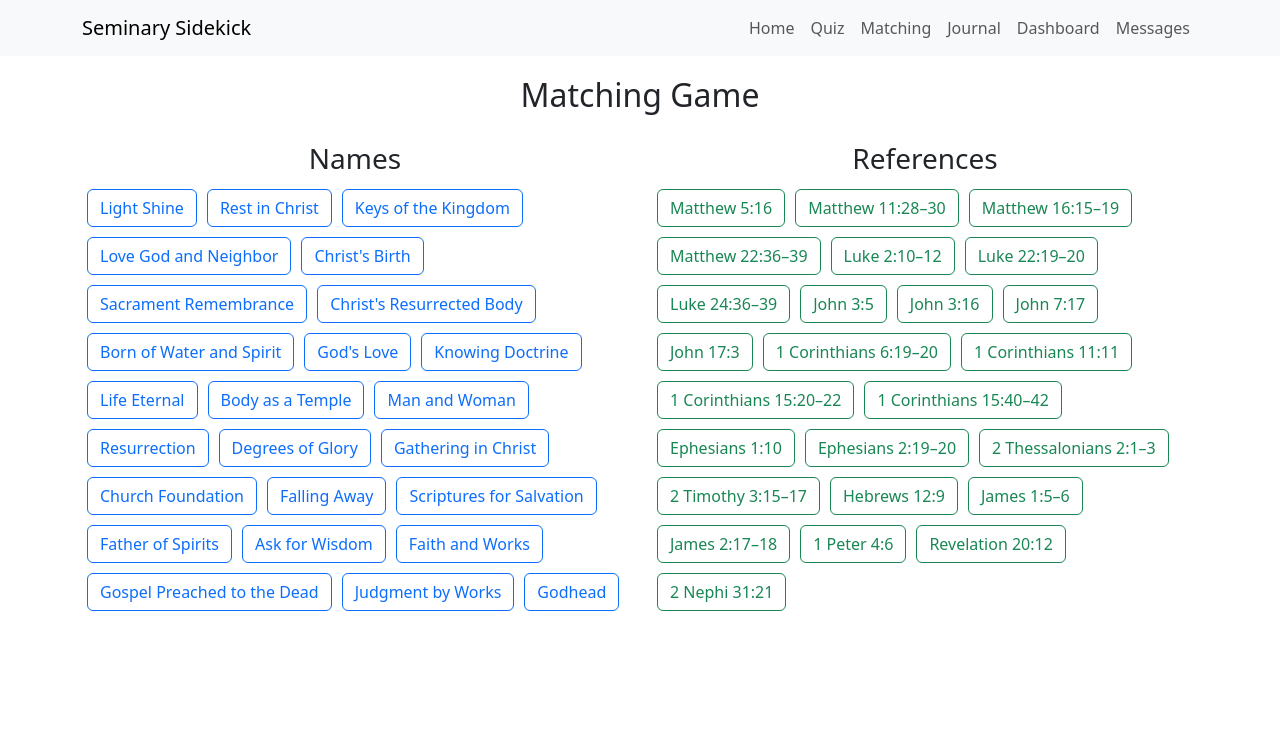
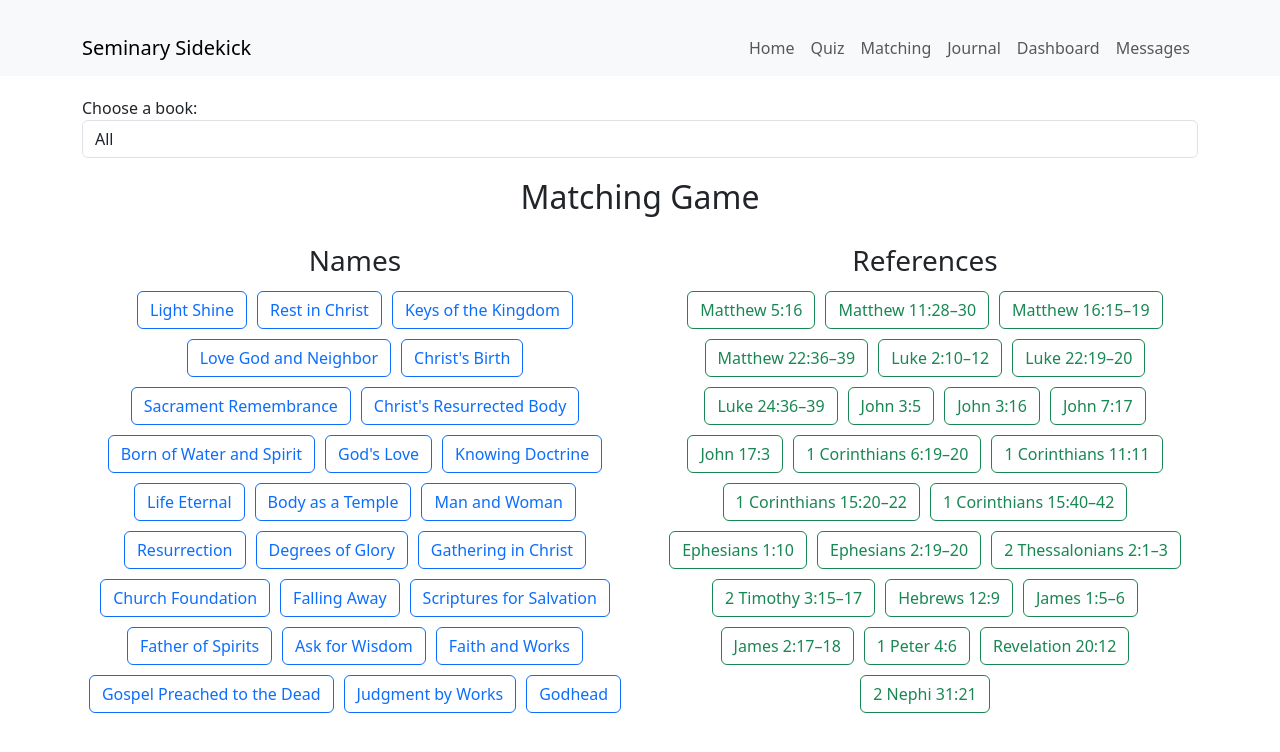
Before and after one commit to sophomorica/seminary-sidekick, a React (Create React App) app: page /matching in a window 1280 px wide. Shown: the top 752 px of the page. Built offline with nearby package versions, Linux system fonts and the light colour scheme.

Commit message:
updated to select book

```diff
--- a/public/data/passages.json
+++ b/public/data/passages.json
@@ -1,4 +1,4 @@
-[
+{"New Testament":[
   {
     "id": 1,
     "book": "New Testament",
@@ -202,7 +202,9 @@
     "reference": "Revelation 20:12",
     "passage": "And the dead were judged … according to their works.",
     "fullPassage":"12 And I saw the dead, small and great, stand before God; and the books were opened: and another book was opened, which is the book of life: and the dead were judged out of those things which were written in the books, according to their works."
-  },
+  }],
+  "Book of Mormon":[
+
     {
       "id": 25,
       "book": "Book of Mormon",
@@ -211,3 +213,4 @@
       "passage": "The Father, the Son, and the Holy Ghost are one."
     }
   ]
+}
--- a/src/components/matchinggame/MatchingGame.js
+++ b/src/components/matchinggame/MatchingGame.js
@@ -7,6 +7,7 @@ const MatchingGame = () => {
   const [selectedName, setSelectedName] = useState(null);
   const [selectedReference, setSelectedReference] = useState(null);
   const [matchedIds, setMatchedIds] = useState([]);
+  const [selectedBook, setSelectedBook] = useState("All");
 
   useEffect(() => {
     axios
@@ -18,6 +19,12 @@ const MatchingGame = () => {
         console.error("Error fetching data: ", error);
       });
   }, []);
+
+  const handleBookChange = (e) => {
+    setSelectedBook(e.target.value);
+    setSelectedName(null);
+    setSelectedReference(null);
+  };
 
   const handleNameClick = (id, name) => {
     setSelectedName({ id, name });
@@ -42,13 +49,39 @@ const MatchingGame = () => {
 
   useEffect(checkMatch, [selectedName, selectedReference]);
 
+  const books = Object.keys(data);
+  let passages = [];
+
+  if (selectedBook !== "All") {
+    passages = data[selectedBook] || [];
+  } else {
+    books.forEach((book) => {
+      passages = passages.concat(data[book]);
+    });
+  }
+
   return (
     <div className="container matching-game-container">
+      <div className="form-group">
+        <label htmlFor="book-select">Choose a book:</label>
+        <select
+          id="book-select"
+          className="form-control"
+          onChange={handleBookChange}
+        >
+          <option value="All">All</option>
+          {books.map((book) => (
+            <option value={book} key={book}>
+              {book}
+            </option>
+          ))}
+        </select>
+      </div>
       <h2 className="text-center">Matching Game</h2>
       <div className="row">
         <div className="col-sm-6 names">
           <h3 className="text-center">Names</h3>
-          {data.map(
+          {passages.map(
             (item) =>
               !matchedIds.includes(item.id) && (
                 <button
@@ -67,8 +100,9 @@ const MatchingGame = () => {
         </div>
         <div className="col-sm-6 references">
           <h3 className="text-center">References</h3>
-          {data.map((item) =>
-          !matchedIds.includes(item.id) && ((
+          {passages.map(
+            (item) =>
+              !matchedIds.includes(item.id) && (
                 <button
                   key={item.id}
                   className={`btn btn-outline-success ${
@@ -80,7 +114,8 @@ const MatchingGame = () => {
                 >
                   {item.reference}
                 </button>
-          )))}
+              )
+          )}
         </div>
       </div>
     </div>
--- a/src/components/matchinggame/matchingGame.css
+++ b/src/components/matchinggame/matchingGame.css
@@ -14,3 +14,19 @@
   background-color: #007bff;
   color: white;
 }
+.container {
+  margin-top: 20px;
+}
+
+.form-group {
+  margin-bottom: 20px;
+}
+
+.row {
+  text-align: center;
+}
+
+button {
+  display: inline-block;
+  margin: 5px;
+}
```
Also changed, not shown: public/data/doctrinalMastery.json (added, +40 -0 lines). Lines whose indentation alone changed are shown as unchanged.
